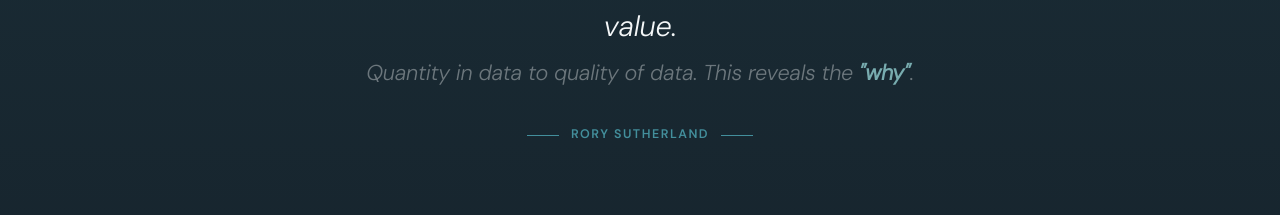
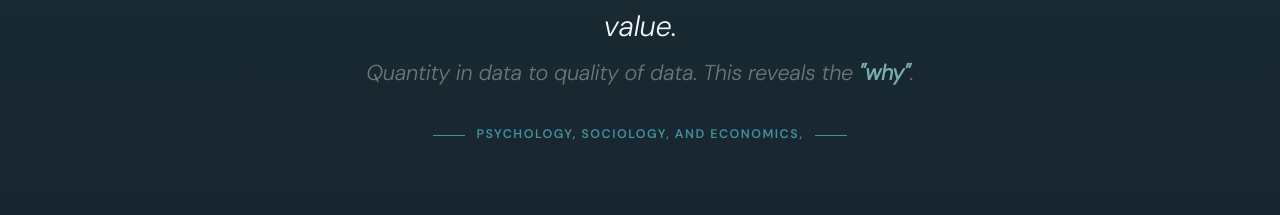
Before and after one commit to tangiblethinking/persongratadata, a React (Vite) app: page / in a window 1280 px wide. Shown: the part 1310-1525 px from the top of the page. Built offline with nearby package versions, Linux system fonts and the light colour scheme.

Commit message:
Update QuoteSection.jsx

```diff
--- a/src/components/QuoteSection.jsx
+++ b/src/components/QuoteSection.jsx
@@ -91,7 +91,7 @@ are crucial because quantitative data can be misleading and fail to capture the
             letterSpacing: '0.12em',
             color: 'var(--c-teal)',
             textTransform: 'uppercase',
-          }}>Rory Sutherland</span>
+          }}>Psychology, Sociology, and Economics,</span>
           <div style={{ width: 32, height: 1, background: 'var(--c-teal)' }} />
         </motion.div>
       </div>
```
